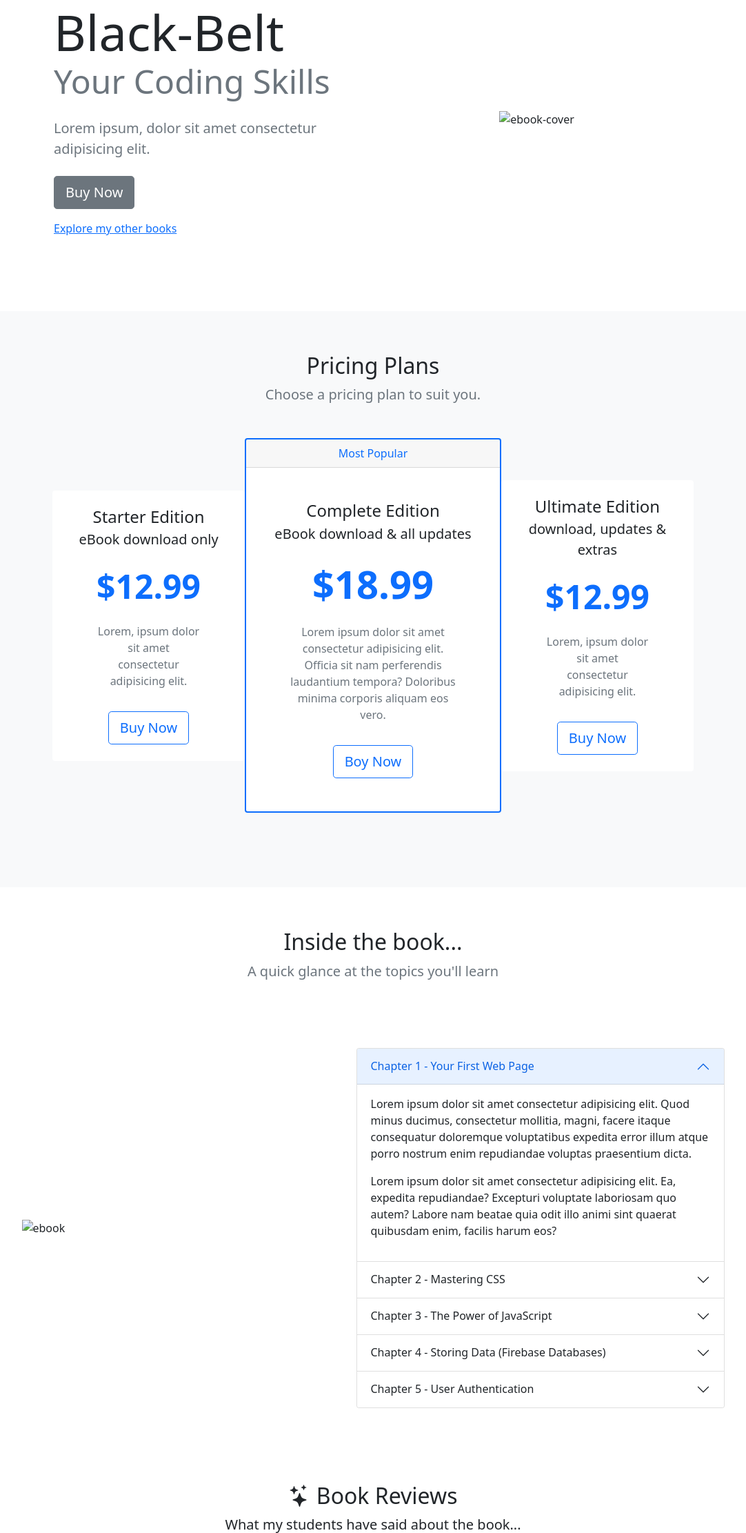
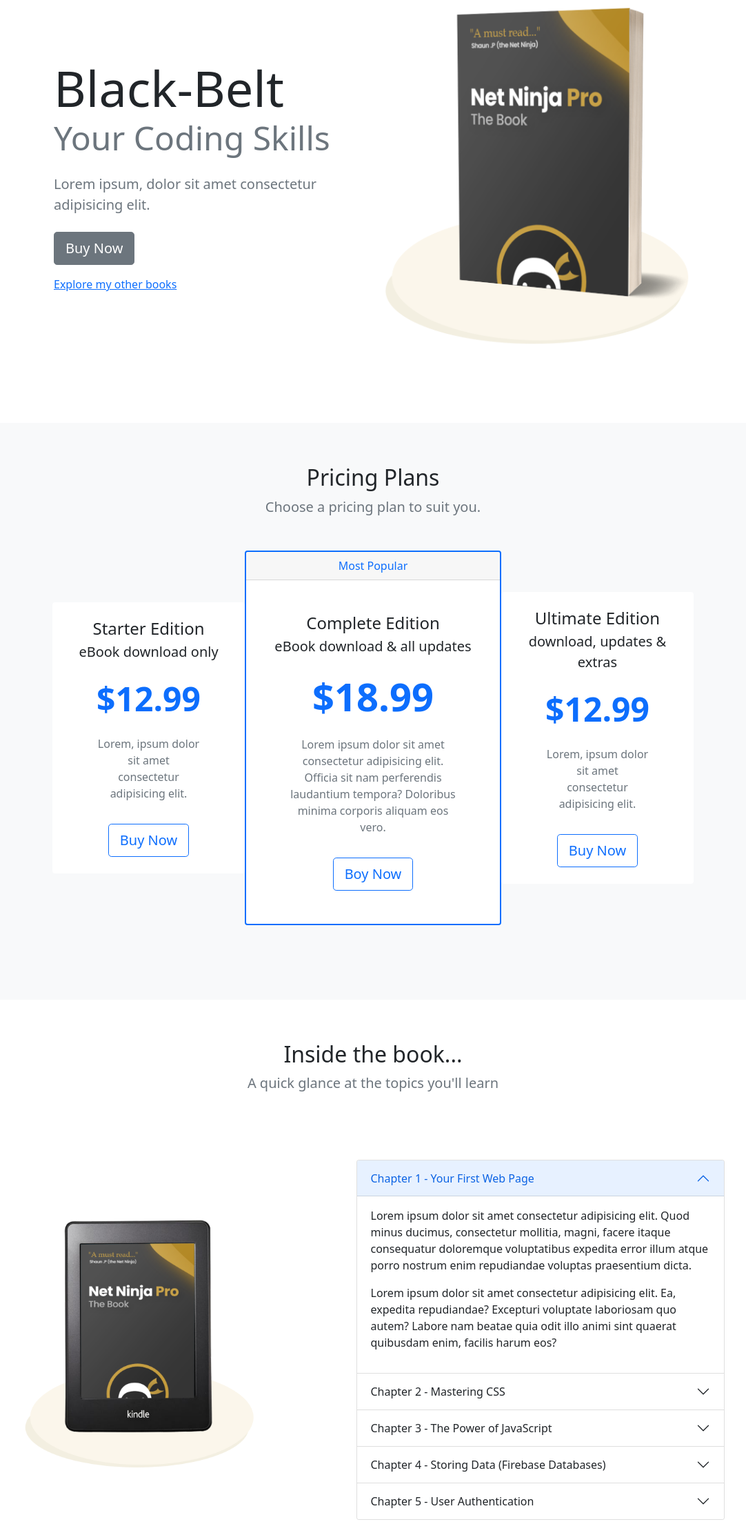
Before and after one commit to JDurendez/Bootstrap-git, a plain HTML site: page grid 2.html in a window 1280 px wide. Shown: the part 113-2335 px from the top of the page at 69% size, without its empty margins (99-1181 px from the left). Drawn offline with nearby package versions, Linux system fonts and the light colour scheme; the site is published under a folder, as on GitHub Pages, so addresses that start at the root find nothing.

Commit message:
Imagenes arregladas

```diff
--- a/grid 2.html
+++ b/grid 2.html
@@ -73,7 +73,7 @@
                 <div class="col-md-5 text-center d-none d-md-block">
                     <!-- tooltip -->
                     <span class="tt" data-bs-placement="bottom" title="Net Ninja Book Cover">
-                        <img class="img-fluid" src="/assets/ebook-cover.png" alt="ebook-cover">
+                        <img class="img-fluid" src="./assets/ebook-cover.png" alt="ebook-cover">
                     </span>
                 </div>
             </div>
@@ -144,7 +144,7 @@
 
             <div class="row my-5 g-5 justify-content-around align-items-center">
                 <div class="col-6 col-lg-4">
-                    <img src="/assets/kindle.png" class="img-fluid" alt="ebook">
+                    <img src="./assets/kindle.png" class="img-fluid" alt="ebook">
                 </div>
 
                 <div class="col-lg-6">
```
